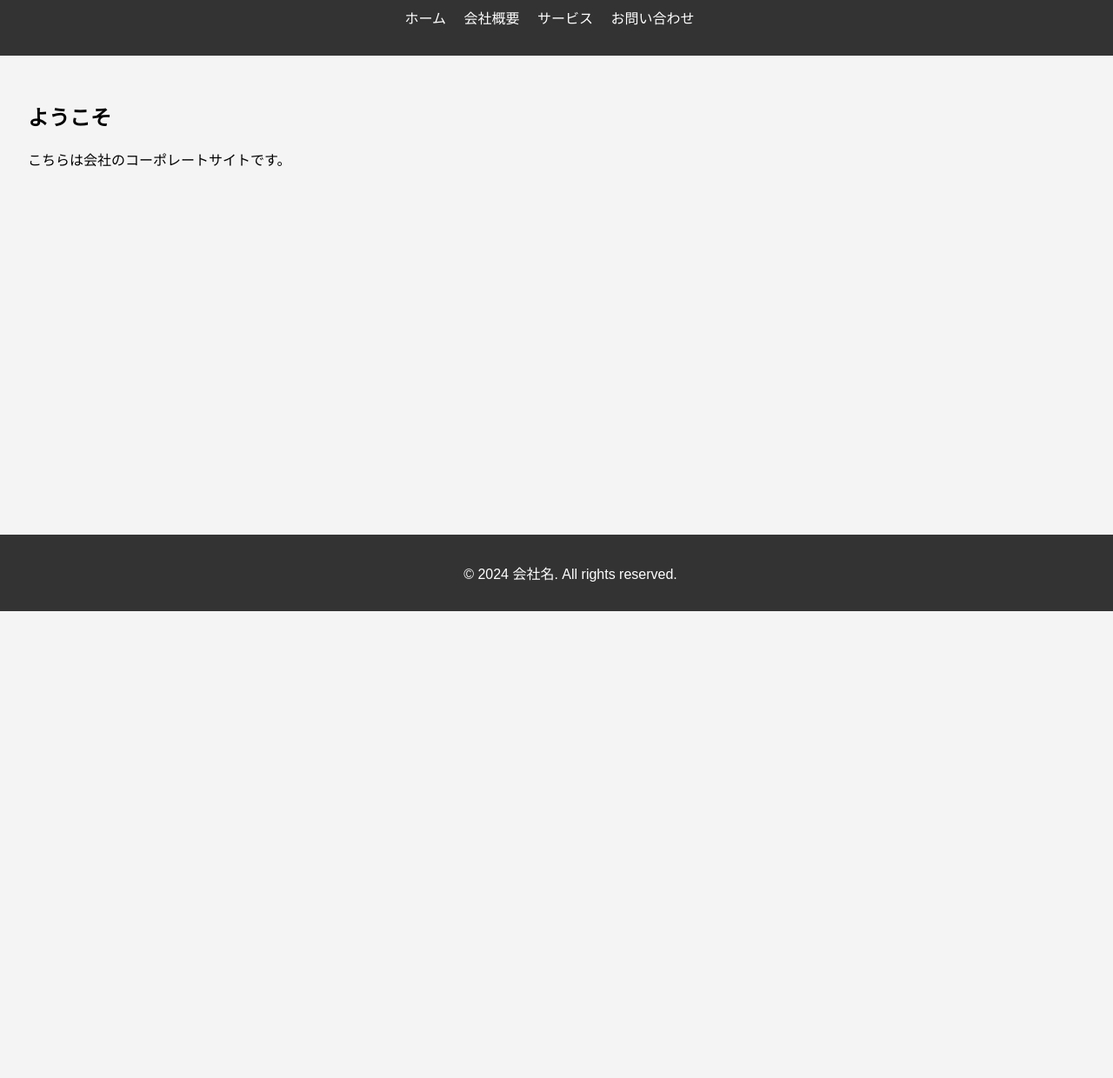
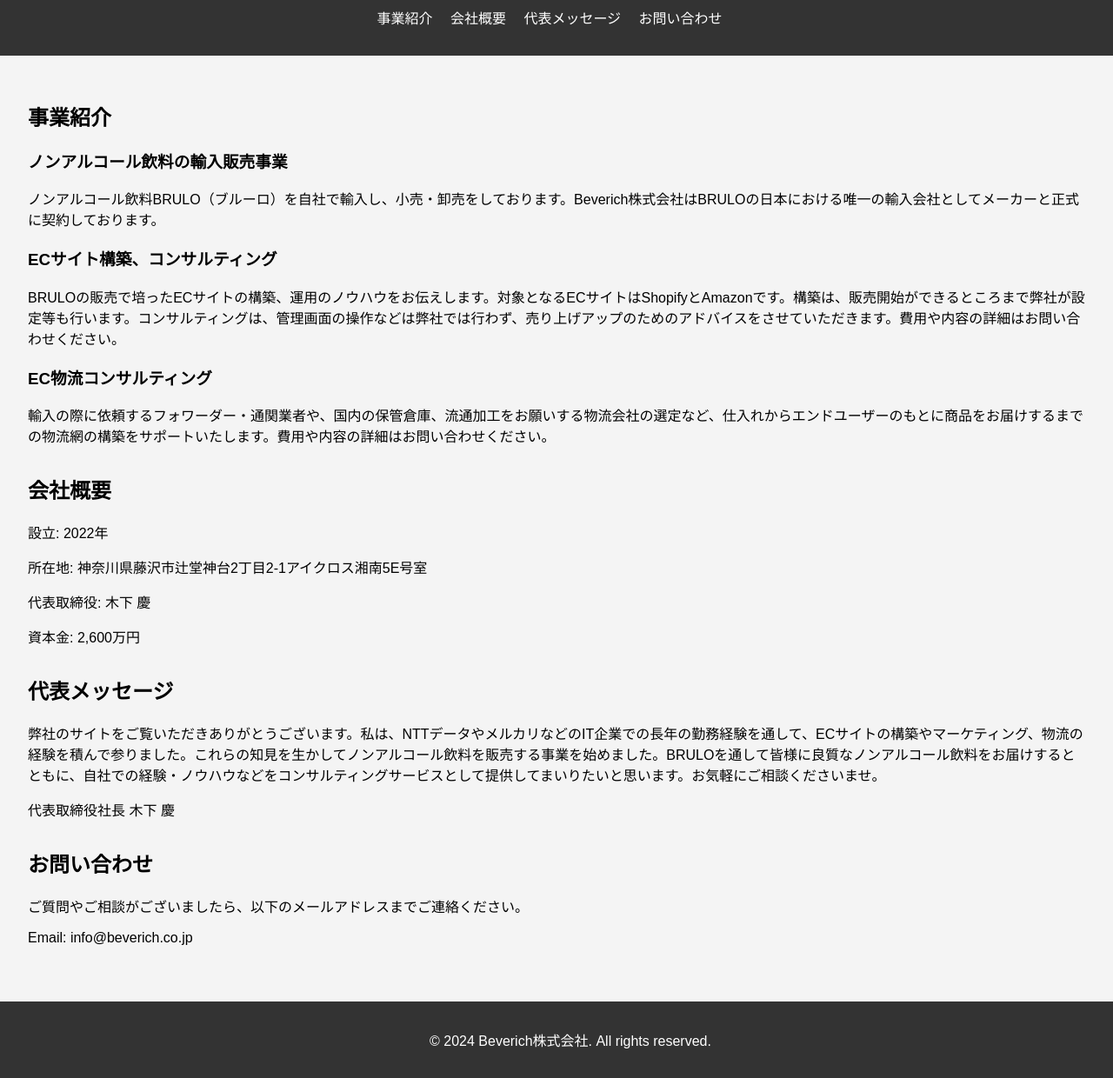
Before and after one commit to kkkkkino0927/beverich-corporate.github.io, a plain HTML site: page index.html in a window 1280 px wide. Shown: the part 97-1337 px from the top of the page at 87% size. Before the commit the page ends 800 px from the top, so only its background shows below. Drawn offline with Linux system fonts and the light colour scheme.

Commit message:
Update index.html

```diff
--- a/index.html
+++ b/index.html
@@ -3,7 +3,7 @@
 <head>
     <meta charset="UTF-8">
     <meta name="viewport" content="width=device-width, initial-scale=1.0">
-    <title>コーポレートサイト</title>
+    <title>Beverich株式会社</title>
     <style>
         body {
             font-family: Arial, sans-serif;
@@ -32,12 +32,15 @@
         main {
             padding: 2rem;
         }
+        section {
+            margin-bottom: 2rem;
+        }
         footer {
             background-color: #333;
             color: #fff;
             text-align: center;
             padding: 1rem;
-            position: absolute;
+            position: relative;
             bottom: 0;
             width: 100%;
         }
@@ -45,22 +48,52 @@
 </head>
 <body>
     <header>
-        <h1>会社名</h1>
+        <h1>Beverich株式会社</h1>
         <nav>
             <ul>
-                <li><a href="#">ホーム</a></li>
-                <li><a href="#">会社概要</a></li>
-                <li><a href="#">サービス</a></li>
-                <li><a href="#">お問い合わせ</a></li>
+                <li><a href="#business">事業紹介</a></li>
+                <li><a href="#about">会社概要</a></li>
+                <li><a href="#message">代表メッセージ</a></li>
+                <li><a href="#contact">お問い合わせ</a></li>
             </ul>
         </nav>
     </header>
     <main>
-        <h2>ようこそ</h2>
-        <p>こちらは会社のコーポレートサイトです。</p>
+        <section id="business">
+            <h2>事業紹介</h2>
+            <div>
+                <h3>ノンアルコール飲料の輸入販売事業</h3>
+                <p>ノンアルコール飲料BRULO（ブルーロ）を自社で輸入し、小売・卸売をしております。Beverich株式会社はBRULOの日本における唯一の輸入会社としてメーカーと正式に契約しております。</p>
+            </div>
+            <div>
+                <h3>ECサイト構築、コンサルティング</h3>
+                <p>BRULOの販売で培ったECサイトの構築、運用のノウハウをお伝えします。対象となるECサイトはShopifyとAmazonです。構築は、販売開始ができるところまで弊社が設定等も行います。コンサルティングは、管理画面の操作などは弊社では行わず、売り上げアップのためのアドバイスをさせていただきます。費用や内容の詳細はお問い合わせください。</p>
+            </div>
+            <div>
+                <h3>EC物流コンサルティング</h3>
+                <p>輸入の際に依頼するフォワーダー・通関業者や、国内の保管倉庫、流通加工をお願いする物流会社の選定など、仕入れからエンドユーザーのもとに商品をお届けするまでの物流網の構築をサポートいたします。費用や内容の詳細はお問い合わせください。</p>
+            </div>
+        </section>
+        <section id="about">
+            <h2>会社概要</h2>
+            <p>設立: 2022年</p>
+            <p>所在地: 神奈川県藤沢市辻堂神台2丁目2-1アイクロス湘南5E号室</p>
+            <p>代表取締役: 木下 慶</p>
+            <p>資本金: 2,600万円</p>
+        </section>
+        <section id="message">
+            <h2>代表メッセージ</h2>
+            <p>弊社のサイトをご覧いただきありがとうございます。私は、NTTデータやメルカリなどのIT企業での長年の勤務経験を通して、ECサイトの構築やマーケティング、物流の経験を積んで参りました。これらの知見を生かしてノンアルコール飲料を販売する事業を始めました。BRULOを通して皆様に良質なノンアルコール飲料をお届けするとともに、自社での経験・ノウハウなどをコンサルティングサービスとして提供してまいりたいと思います。お気軽にご相談くださいませ。</p>
+            <p>代表取締役社長 木下 慶</p>
+        </section>
+        <section id="contact">
+            <h2>お問い合わせ</h2>
+            <p>ご質問やご相談がございましたら、以下のメールアドレスまでご連絡ください。</p>
+            <p>Email: info@beverich.co.jp</p>
+        </section>
     </main>
     <footer>
-        <p>&copy; 2024 会社名. All rights reserved.</p>
+        <p>&copy; 2024 Beverich株式会社. All rights reserved.</p>
     </footer>
 </body>
 </html>
```
